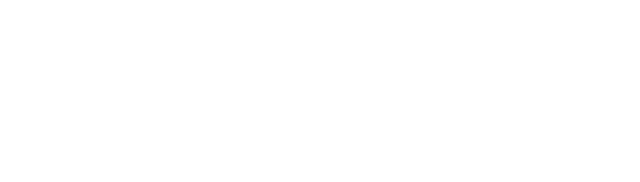
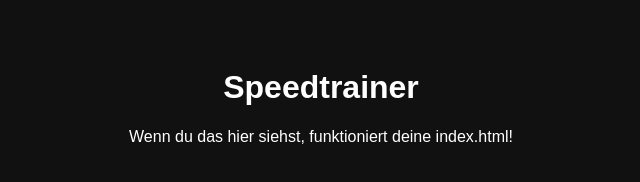
Before and after one commit to JDJohannes/Speedtrainer, a plain HTML site: page index.html in a window 1280 px wide. Shown: the whole page, without its empty margins (319-959 px from the left). Drawn offline with Linux system fonts and the light colour scheme.

Commit message:
Update index.html

```diff
--- a/index.html
+++ b/index.html
@@ -1,3 +1,10 @@
+<!DOCTYPE html>
+<html lang="de">
+<head>
+    <meta charset="UTF-8">
+    <meta name="viewport" content="width=device-width, initial-scale=1.0">
+    <title>Speedtrainer</title>
+
     <!-- PWA: Grundlegende Meta-Tags -->
     <meta name="apple-mobile-web-app-capable" content="yes">
     <meta name="apple-mobile-web-app-status-bar-style" content="black">
@@ -15,3 +22,22 @@ if ('serviceWorker' in navigator) {
         navigator.serviceWorker.register('service-worker.js');
     }
     </script>
+
+    <style>
+        body {
+            font-family: Arial, sans-serif;
+            background: #111;
+            color: white;
+            text-align: center;
+            padding-top: 40px;
+        }
+    </style>
+</head>
+
+<body>
+    <h1>Speedtrainer</h1>
+    <p>Wenn du das hier siehst, funktioniert deine index.html!</p>
+
+    <!-- HIER kommt später dein Speedtrainer-Code rein -->
+</body>
+</html>
```
Lines whose indentation alone changed are shown as unchanged.
